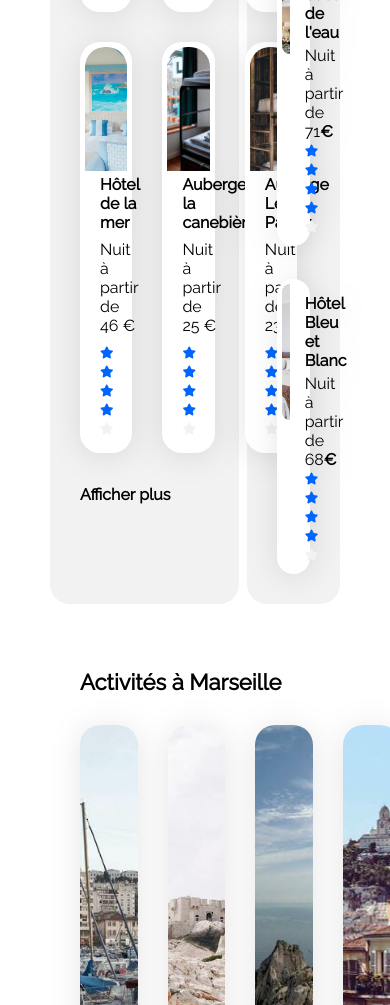
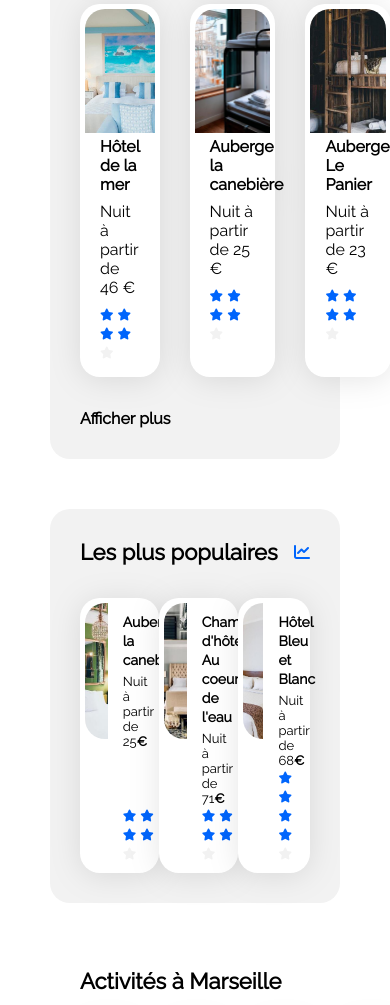
Before and after one commit to CAMARA04/OC-Projet2-BOOKI, a plain HTML site: page index.html in a window 390 px wide. Shown: the part 995-2000 px from the top of the page. Drawn offline with Linux system fonts and the light colour scheme.

Commit message:
media queries tablette less than/equal than 1024px

```diff
--- a/style.css
+++ b/style.css
@@ -13,6 +13,7 @@
     margin: 0;
     padding: 0 ;
     font-family: 'Raleway', sans-serif;
+
 }
 
 
@@ -435,3 +436,40 @@ footer{
     padding: 20px;
     gap: 15px;
 }
+
+                                    /* VESION TABLETTE */
+
+@media (max-width: 1024px){
+    .hebergements-and-populaires{
+        flex-direction: column;
+        gap: 50px ;
+    }
+
+    .hebergements{
+        width: 100%;
+    }
+
+    .populaires{
+        width: 100%;
+    }
+
+    .populaires-cards{
+        display: flex;
+        flex-direction: row;
+        justify-content: space-between;
+    }
+
+    .populaires-cards .card {
+        width: 30%;
+    }
+
+    .populaires-cards .card-title {
+        font-size: 14px;
+    }
+
+    .populaires-cards .card-subtitle {
+        font-size: 13px;
+    }
+
+
+}
```
